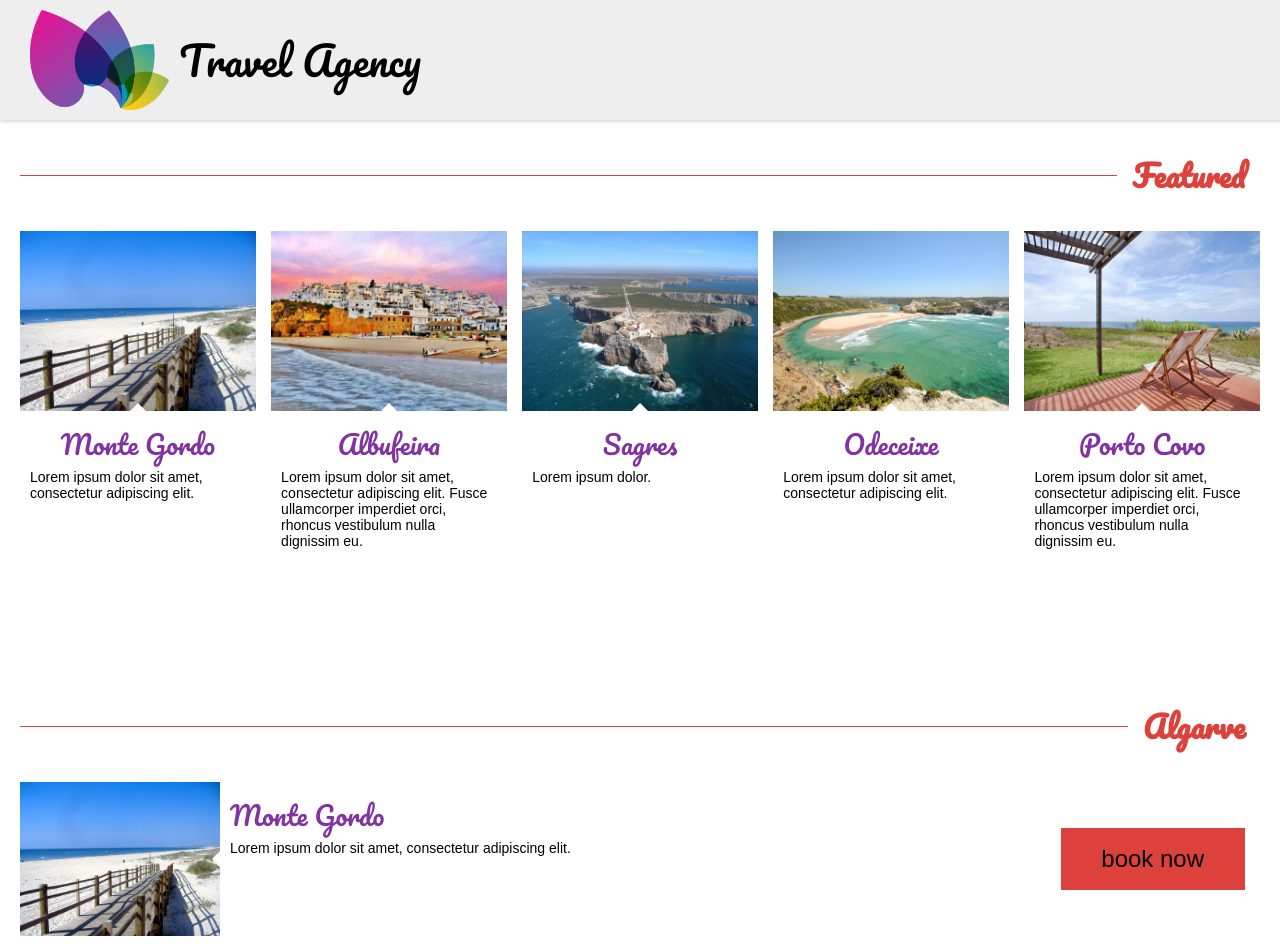
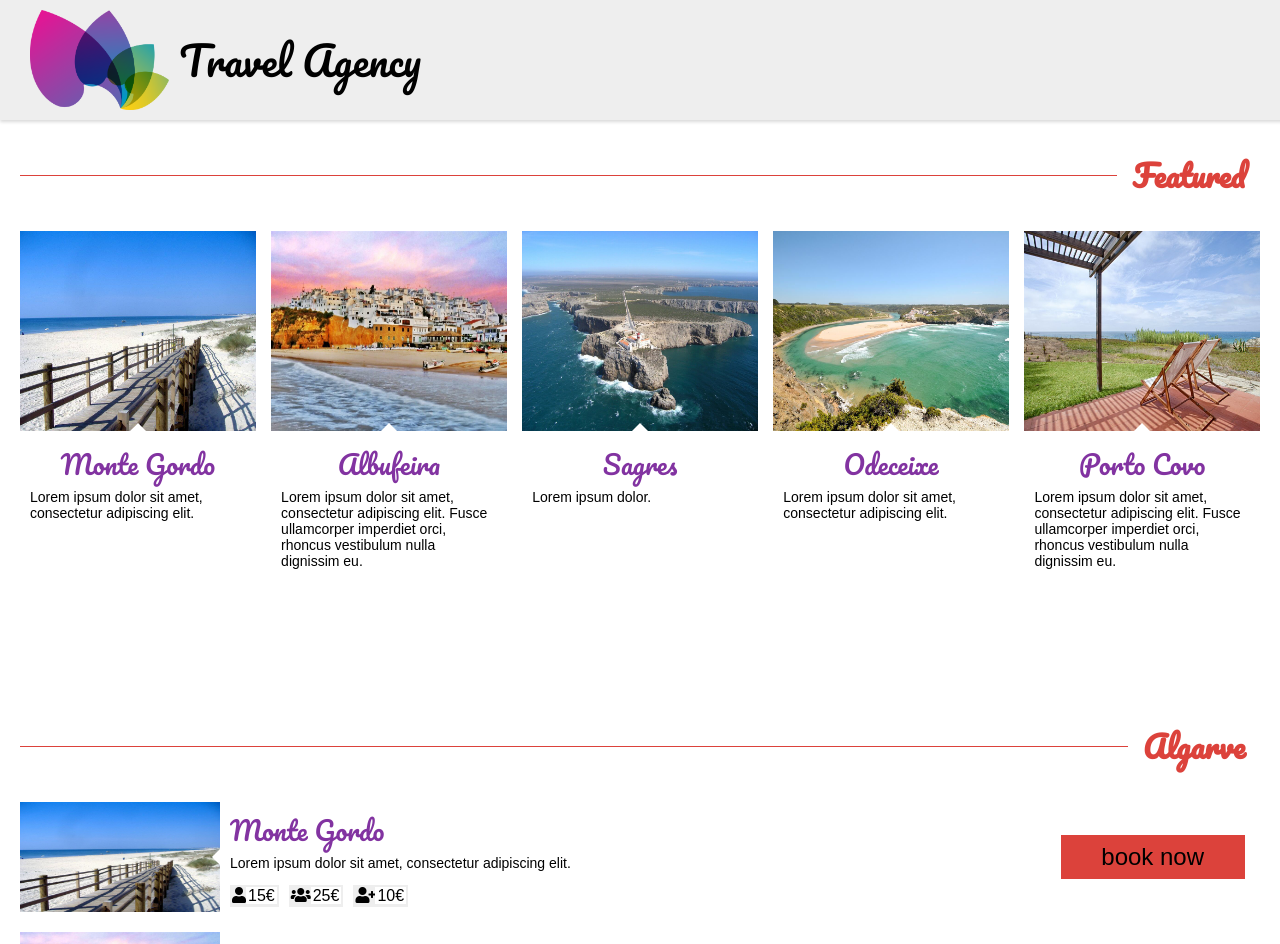
Before and after one commit to DanielFurtado/travel-agency, a React (Create React App) app: page / in a window 1280 px wide. Shown: the top 944 px of the page. Built offline with nearby package versions, Linux system fonts and the light colour scheme; a web font is replaced by a local one.

Commit message:
Css fixes to list grid

```diff
--- a/src/css/structure.css
+++ b/src/css/structure.css
@@ -29,7 +29,6 @@ header {
 
 .container {
   max-width: 1260px;
-  margin: 0 auto;
   padding: 120px 20px 0;
 }
 
@@ -135,7 +134,7 @@ h2:hover::before {
 }
 
 .flex-1-col .image-wrapper {
-  height: 100%;
+  height: 110px;
   width: 200px;
 }
 
@@ -149,11 +148,17 @@ h2:hover::before {
 
 .flex-1-col .card-description {
   display: inline-block;
+  padding: 2px 0px;
+}
+
+.flex-1-col .card-info-wrapper {
+  padding: 5px 10px;
 }
 
 .flex-1-col .card-price-info-wrapper {
   justify-content: unset;
-  padding: 5px 0;
+  padding: 0;
+  opacity: 1;
 }
 
 .flex-1-col .btn-book-now {
@@ -189,6 +194,10 @@ h2:hover::before {
 
 .card:hover {
   box-shadow: 0 1px 3px rgba(0,0,0,0.12), 0 1px 2px rgba(0,0,0,0.24);
+}
+
+.flex-1-col .card:hover {
+  box-shadow: 0 -1px 1px rgba(0,0,0,0.12), 0 1px 1px rgba(0,0,0,0.12);
 }
 
 .card:hover .card-price-info-wrapper {
@@ -256,6 +265,7 @@ h2:hover::before {
 }
 
 .image-wrapper {
+  height: 200px;
   position: relative;
   overflow: hidden;
 }
@@ -344,6 +354,15 @@ h2:hover .btn-grid {
   transition: left 0.3s ease;
 }
 
+.btn-grid:hover {
+  background-color: #a5a5a5;
+  border-color: #999;
+}
+
+.btn-grid:hover i {
+  color: #fff;
+}
+
 .hidden {
   display: none;
 }
```
